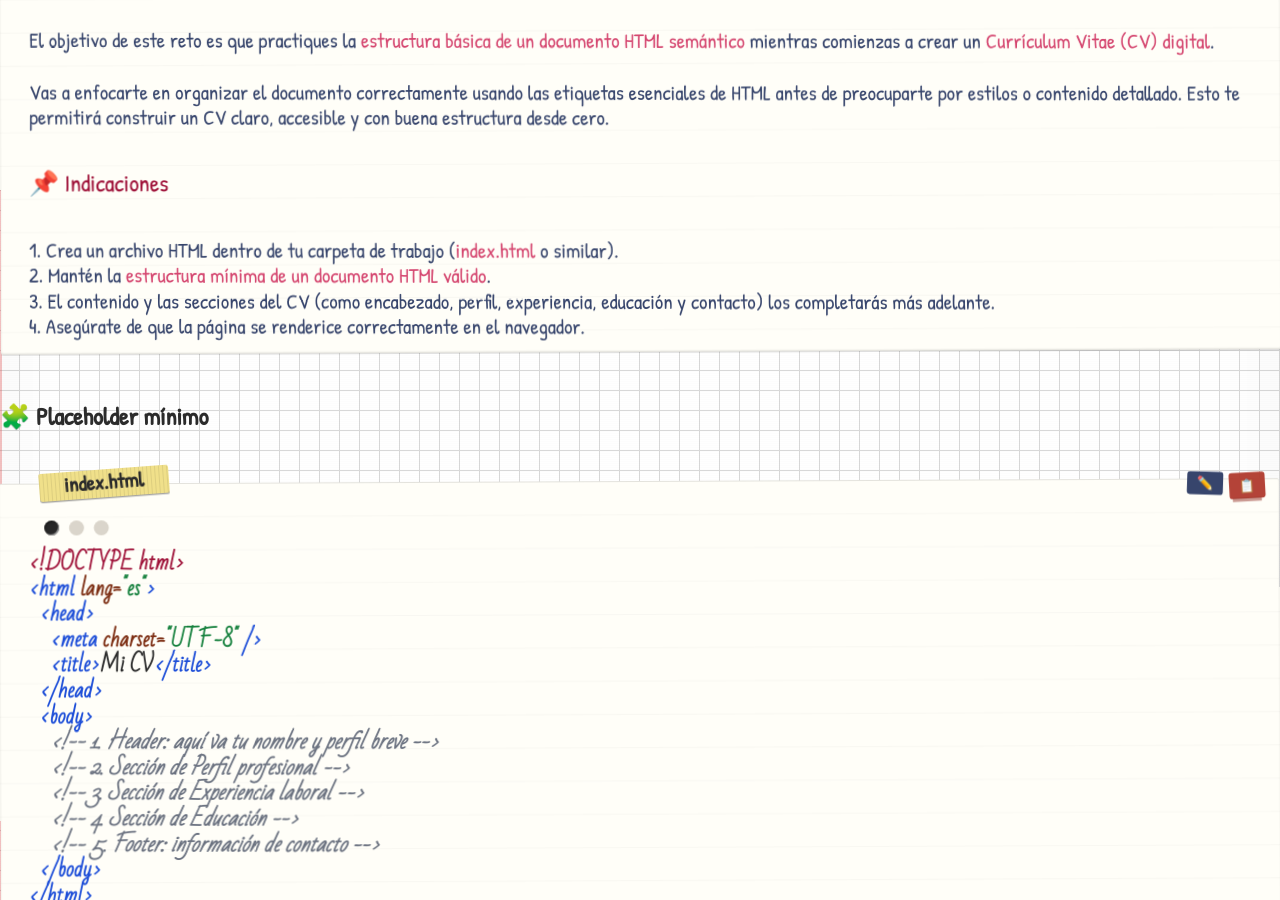
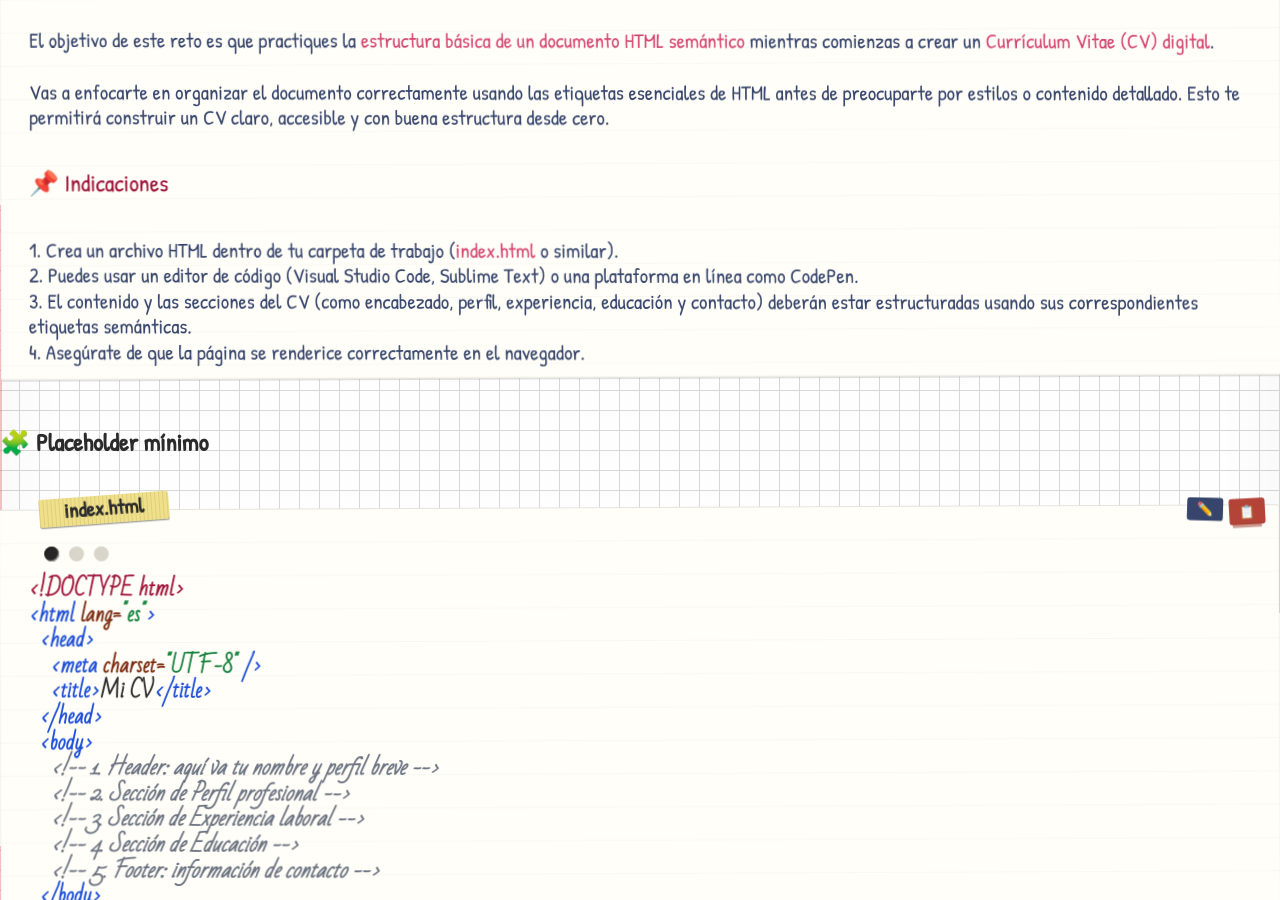
Before and after one commit to mc-herrera-90/scriptorium, a Jekyll site: the page built from challenges/_html/01-redactar-un-cv-semantico.md, in a window 1280 px wide and 900 px high, scrolled down 689 px. Built offline with Jekyll 4.4.1, drawn with Linux system fonts in a browser that asks for light colours; some web fonts are replaced.

````diff
--- a/challenges/_html/01-redactar-un-cv-semantico.md
+++ b/challenges/_html/01-redactar-un-cv-semantico.md
@@ -14,8 +14,8 @@ Vas a enfocarte en organizar el documento correctamente usando las etiquetas ese
 ## 📌 Indicaciones
 
 1. Crea un archivo HTML dentro de tu carpeta de trabajo (**index.html** o similar).
-2. Mantén la **estructura mínima de un documento HTML válido**.
-3. El contenido y las secciones del CV (como encabezado, perfil, experiencia, educación y contacto) los completarás más adelante.
+2. Puedes usar un editor de código (Visual Studio Code, Sublime Text) o una plataforma en línea como CodePen.
+3. El contenido y las secciones del CV (como encabezado, perfil, experiencia, educación y contacto) deberán estar estructuradas usando sus correspondientes etiquetas semánticas.
 4. Asegúrate de que la página se renderice correctamente en el navegador.
 ```
 {:file="enunciado"}
````
